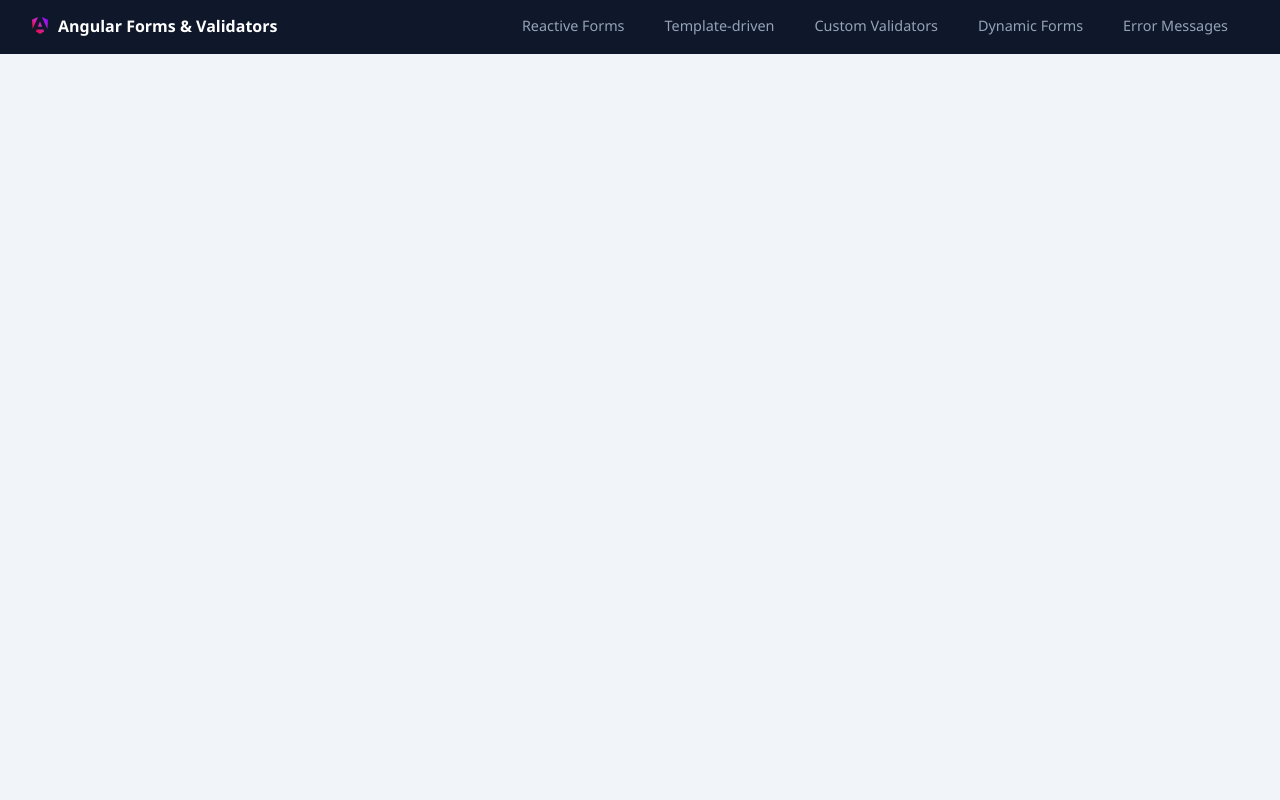
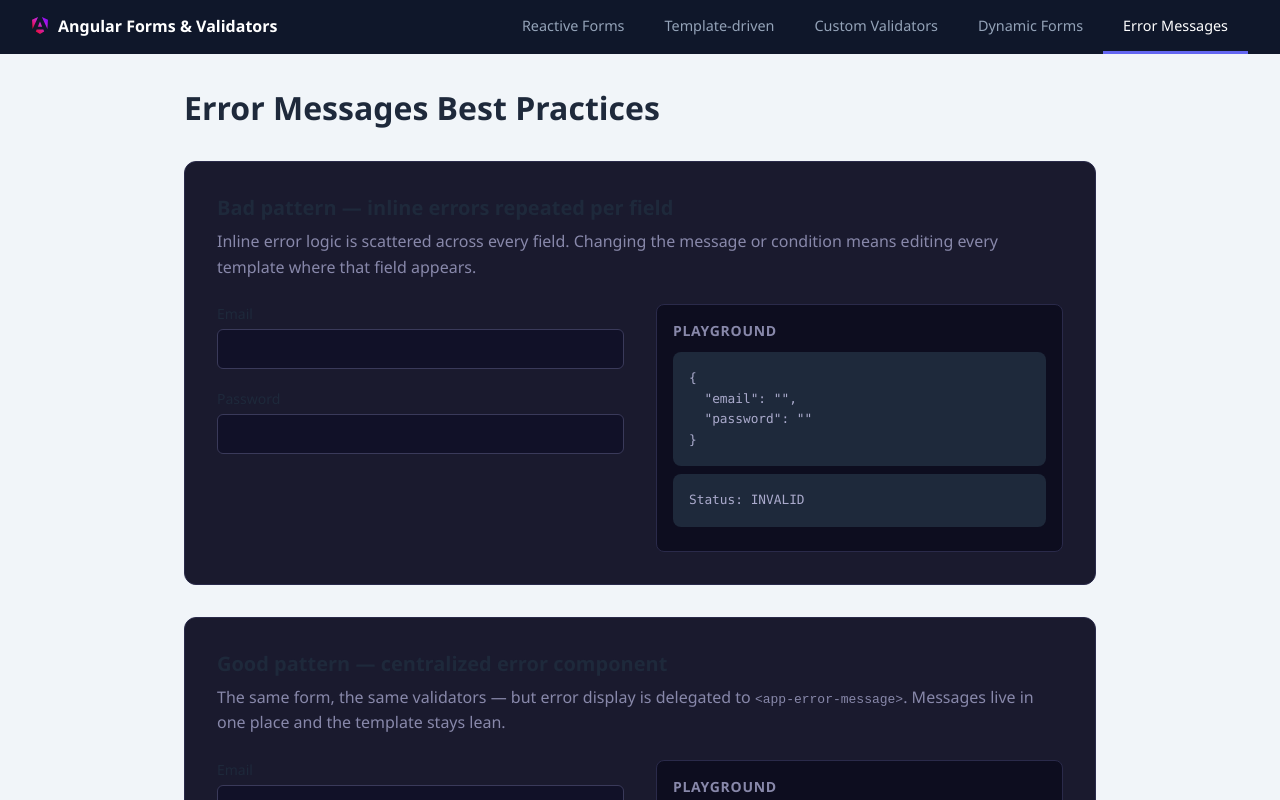
Before and after one commit to SantiAKeHe/AngularForms-Validators, an Angular app in the folder angularApp/: page /errors in a window 1280 px wide. Before the commit this address led to /. Shown: the top 800 px of the page. Built offline with nearby package versions, Linux system fonts and the light colour scheme.

Commit message:
feat(jr): issue #23 — [JR]feat: Error Messages best practices educational section

```diff
--- a/angularApp/src/app/app.routes.ts
+++ b/angularApp/src/app/app.routes.ts
@@ -4,6 +4,7 @@ import { ReactiveComponent } from './reactive/reactive.component';
 import { TemplateDrivenComponent } from './template-driven/template-driven.component';
 import { CustomValidatorsComponent } from './custom-validators/custom-validators.component';
 import { DynamicFormsComponent } from './dynamic-forms/dynamic-forms.component';
+import { ErrorMessagesComponent } from './error-messages/error-messages.component';
 
 export const routes: Routes = [
   { path: '', component: HomeComponent },
@@ -11,4 +12,5 @@ export const routes: Routes = [
   { path: 'template', component: TemplateDrivenComponent },
   { path: 'validators', component: CustomValidatorsComponent },
   { path: 'dynamic', component: DynamicFormsComponent },
+  { path: 'errors', component: ErrorMessagesComponent },
 ];
--- /dev/null
+++ b/angularApp/src/app/error-messages/error-messages.component.html
@@ -0,0 +1,120 @@
+<section class="section">
+  <h1 class="section-title">Error Messages Best Practices</h1>
+
+  <!-- ══ DEMO 1 — Bad pattern: inline errors ══════════════════════════════ -->
+  <div class="demo-block">
+    <h2 class="demo-heading">Bad pattern — inline errors repeated per field</h2>
+    <p class="demo-description">
+      Inline error logic is scattered across every field. Changing the message
+      or condition means editing every template where that field appears.
+    </p>
+
+    <div class="demo-layout">
+      <form [formGroup]="formDemo1" class="demo-form">
+        <div class="field">
+          <label for="email-d1">Email</label>
+          <input id="email-d1" type="email" formControlName="email" />
+          @if (emailDemo1.invalid && emailDemo1.touched) {
+            @if (emailDemo1.hasError('required')) {
+              <span class="inline-error">This field is required</span>
+            }
+            @if (emailDemo1.hasError('email')) {
+              <span class="inline-error">Enter a valid email address</span>
+            }
+          }
+        </div>
+
+        <div class="field">
+          <label for="password-d1">Password</label>
+          <input id="password-d1" type="password" formControlName="password" />
+          @if (passwordDemo1.invalid && passwordDemo1.touched) {
+            @if (passwordDemo1.hasError('required')) {
+              <span class="inline-error">This field is required</span>
+            }
+          }
+        </div>
+      </form>
+
+      <div class="playground">
+        <h3 class="playground-heading">Playground</h3>
+        <pre class="playground-state">{{ formDemo1.value | json }}</pre>
+        <pre class="playground-state">Status: {{ formDemo1.status }}</pre>
+      </div>
+    </div>
+  </div>
+
+  <!-- ══ DEMO 2 — Good pattern: reusable error-message component ══════════ -->
+  <div class="demo-block">
+    <h2 class="demo-heading">Good pattern — centralized error component</h2>
+    <p class="demo-description">
+      The same form, the same validators — but error display is delegated to
+      <code>&lt;app-error-message&gt;</code>. Messages live in one place and
+      the template stays lean.
+    </p>
+
+    <div class="demo-layout">
+      <form [formGroup]="formDemo2" class="demo-form">
+        <div class="field">
+          <label for="email-d2">Email</label>
+          <input id="email-d2" type="email" formControlName="email" />
+          <app-error-message [control]="emailDemo2" />
+        </div>
+
+        <div class="field">
+          <label for="password-d2">Password</label>
+          <input id="password-d2" type="password" formControlName="password" />
+          <app-error-message [control]="passwordDemo2" />
+        </div>
+      </form>
+
+      <div class="playground">
+        <h3 class="playground-heading">Playground</h3>
+        <pre class="playground-state">{{ formDemo2.value | json }}</pre>
+        <pre class="playground-state">Status: {{ formDemo2.status }}</pre>
+      </div>
+    </div>
+  </div>
+
+  <!-- ══ DEMO 3 — Controlling when errors appear: showOn ══════════════════ -->
+  <div class="demo-block">
+    <h2 class="demo-heading">Controlling when errors appear: showOn</h2>
+    <p class="demo-description">
+      The same control, three different trigger strategies. Type or leave the
+      field to see each mode activate at a different moment.
+    </p>
+
+    <div class="demo-layout">
+      <form [formGroup]="formDemo3" class="demo-form">
+        <div class="field">
+          <label for="username-d3">Username (required, no spaces)</label>
+          <input id="username-d3" type="text" formControlName="username" />
+        </div>
+
+        <div class="showon-list">
+          <div class="showon-item">
+            <span class="showon-label">touched — shows after the user visits the field</span>
+            <app-error-message [control]="username" showOn="touched" />
+          </div>
+
+          <div class="showon-item">
+            <span class="showon-label">dirty — shows after the user changes the value</span>
+            <app-error-message [control]="username" showOn="dirty" />
+          </div>
+
+          <div class="showon-item">
+            <span class="showon-label">always — shows immediately on load</span>
+            <app-error-message [control]="username" showOn="always" />
+          </div>
+        </div>
+      </form>
+
+      <div class="playground">
+        <h3 class="playground-heading">Playground</h3>
+        <pre class="playground-state">Value: {{ username.value }}</pre>
+        <pre class="playground-state">Touched: {{ username.touched }}</pre>
+        <pre class="playground-state">Dirty: {{ username.dirty }}</pre>
+        <pre class="playground-state">Errors: {{ username.errors | json }}</pre>
+      </div>
+    </div>
+  </div>
+</section>
--- /dev/null
+++ b/angularApp/src/app/error-messages/error-messages.component.scss
@@ -0,0 +1,121 @@
+.section {
+  max-width: 960px;
+  margin: 2rem auto;
+  padding: 0 1.5rem;
+}
+
+.section-title {
+  font-size: 2rem;
+  font-weight: 700;
+  margin-bottom: 2rem;
+}
+
+.demo-block {
+  background: var(--card-bg, #1a1a2e);
+  border: 1px solid var(--card-border, #2a2a4a);
+  border-radius: 12px;
+  padding: 2rem;
+  margin-bottom: 2rem;
+}
+
+.demo-heading {
+  font-size: 1.25rem;
+  font-weight: 600;
+  margin-bottom: 0.5rem;
+}
+
+.demo-description {
+  color: var(--text-muted, #8888aa);
+  margin-bottom: 1.5rem;
+  line-height: 1.6;
+}
+
+.demo-layout {
+  display: grid;
+  grid-template-columns: 1fr 1fr;
+  gap: 2rem;
+  align-items: start;
+
+  @media (max-width: 640px) {
+    grid-template-columns: 1fr;
+  }
+}
+
+.demo-form {
+  display: flex;
+  flex-direction: column;
+  gap: 1.25rem;
+}
+
+.field {
+  display: flex;
+  flex-direction: column;
+  gap: 0.375rem;
+
+  label {
+    font-size: 0.875rem;
+    font-weight: 500;
+  }
+
+  input {
+    padding: 0.5rem 0.75rem;
+    border-radius: 6px;
+    border: 1px solid var(--input-border, #3a3a5a);
+    background: var(--input-bg, #111128);
+    color: inherit;
+    font-size: 1rem;
+
+    &:focus {
+      outline: 2px solid var(--accent, #7702ff);
+      outline-offset: 1px;
+    }
+  }
+}
+
+.inline-error {
+  font-size: 0.8rem;
+  color: var(--error-color, #f87171);
+}
+
+.playground {
+  background: var(--playground-bg, #0d0d1f);
+  border: 1px solid var(--card-border, #2a2a4a);
+  border-radius: 8px;
+  padding: 1rem;
+}
+
+.playground-heading {
+  font-size: 0.875rem;
+  font-weight: 600;
+  text-transform: uppercase;
+  letter-spacing: 0.05em;
+  color: var(--text-muted, #8888aa);
+  margin-bottom: 0.75rem;
+}
+
+.playground-state {
+  font-size: 0.8rem;
+  color: var(--text-muted, #aaaacc);
+  margin: 0 0 0.5rem;
+  white-space: pre-wrap;
+  word-break: break-all;
+}
+
+.showon-list {
+  display: flex;
+  flex-direction: column;
+  gap: 1rem;
+  margin-top: 1rem;
+}
+
+.showon-item {
+  display: flex;
+  flex-direction: column;
+  gap: 0.25rem;
+}
+
+.showon-label {
+  font-size: 0.875rem;
+  color: var(--text-muted, #8888aa);
+  font-style: italic;
+}
--- /dev/null
+++ b/angularApp/src/app/error-messages/error-messages.component.ts
@@ -0,0 +1,53 @@
+import { Component, inject } from '@angular/core';
+import { CommonModule, JsonPipe } from '@angular/common';
+import { FormBuilder, FormControl, ReactiveFormsModule, Validators } from '@angular/forms';
+import { ErrorMessageComponent } from '../shared/components/error-message/error-message.component';
+import { noSpacesValidator } from '../custom-validators/no-spaces.validator';
+
+@Component({
+  selector: 'app-error-messages',
+  standalone: true,
+  imports: [CommonModule, ReactiveFormsModule, JsonPipe, ErrorMessageComponent],
+  templateUrl: './error-messages.component.html',
+  styleUrl: './error-messages.component.scss',
+})
+export class ErrorMessagesComponent {
+  private fb = inject(FormBuilder);
+
+  // Demo 1 — inline errors (bad pattern)
+  formDemo1 = this.fb.group({
+    email: this.fb.control<string>('', [Validators.required, Validators.email]),
+    password: this.fb.control<string>('', Validators.required),
+  });
+
+  get emailDemo1(): FormControl<string | null> {
+    return this.formDemo1.controls.email;
+  }
+
+  get passwordDemo1(): FormControl<string | null> {
+    return this.formDemo1.controls.password;
+  }
+
+  // Demo 2 — reusable error-message component (good pattern)
+  formDemo2 = this.fb.group({
+    email: this.fb.control<string>('', [Validators.required, Validators.email]),
+    password: this.fb.control<string>('', Validators.required),
+  });
+
+  get emailDemo2(): FormControl<string | null> {
+    return this.formDemo2.controls.email;
+  }
+
+  get passwordDemo2(): FormControl<string | null> {
+    return this.formDemo2.controls.password;
+  }
+
+  // Demo 3 — showOn modes
+  formDemo3 = this.fb.group({
+    username: this.fb.control<string>('', [Validators.required, noSpacesValidator()]),
+  });
+
+  get username(): FormControl<string | null> {
+    return this.formDemo3.controls.username;
+  }
+}
--- a/angularApp/src/app/shared/components/error-message/error-message.component.ts
+++ b/angularApp/src/app/shared/components/error-message/error-message.component.ts
@@ -22,9 +22,12 @@ const ERROR_MESSAGES: Record<string, string> = {
 })
 export class ErrorMessageComponent {
   @Input() control!: AbstractControl;
+  @Input() showOn: 'touched' | 'dirty' | 'always' = 'touched';
 
   get errorMessage(): string | null {
-    if (!this.control.errors || !this.control.touched) return null;
+    if (!this.control.errors) return null;
+    if (this.showOn === 'touched' && !this.control.touched) return null;
+    if (this.showOn === 'dirty' && !this.control.dirty) return null;
     const firstKey = Object.keys(this.control.errors)[0];
     return ERROR_MESSAGES[firstKey] ?? 'Invalid value';
   }
```
